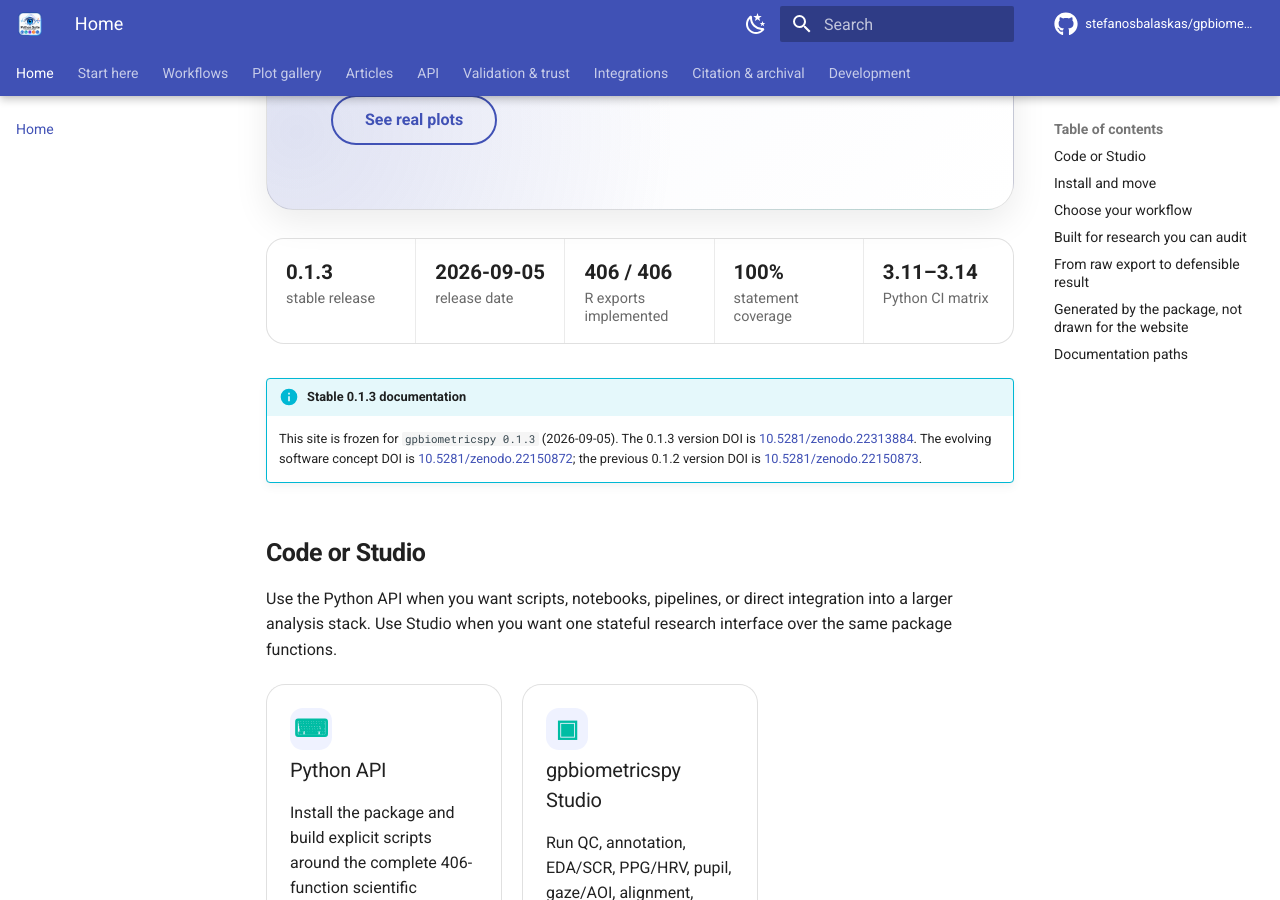
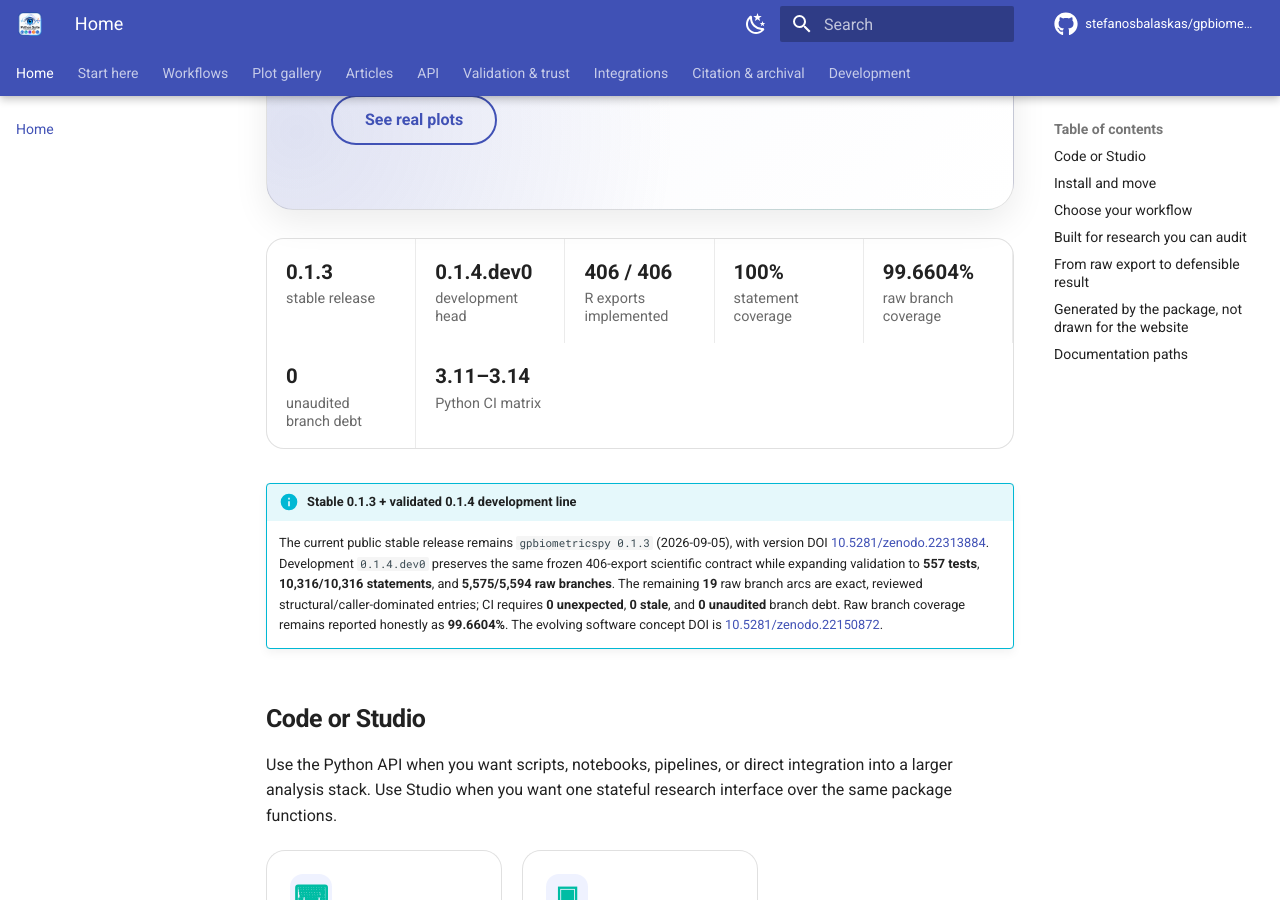
Before and after one commit to stefanosbalaskas/gpbiometricspy, an MkDocs documentation site: the page built from docs/index.md, in a window 1280 px wide and 900 px high, scrolled down 707 px. Built offline with MkDocs 1.6.1 and Material for MkDocs 9.7.7, drawn with Linux system fonts in a browser that asks for light colours; comment, search, counter and statistics services are not loaded; some of the changed text lies outside the part shown.

Commit message:
docs: surface 0.1.4 validation status

```diff
--- a/docs/index.md
+++ b/docs/index.md
@@ -17,14 +17,16 @@
 
 <div class="gp-status-grid">
 <div><span class="gp-status-value">0.1.3</span><span class="gp-status-label">stable release</span></div>
-<div><span class="gp-status-value">2026-09-05</span><span class="gp-status-label">release date</span></div>
+<div><span class="gp-status-value">0.1.4.dev0</span><span class="gp-status-label">development head</span></div>
 <div><span class="gp-status-value">406 / 406</span><span class="gp-status-label">R exports implemented</span></div>
 <div><span class="gp-status-value">100%</span><span class="gp-status-label">statement coverage</span></div>
+<div><span class="gp-status-value">99.6604%</span><span class="gp-status-label">raw branch coverage</span></div>
+<div><span class="gp-status-value">0</span><span class="gp-status-label">unaudited branch debt</span></div>
 <div><span class="gp-status-value">3.11–3.14</span><span class="gp-status-label">Python CI matrix</span></div>
 </div>
 
-!!! info "Stable 0.1.3 documentation"
-    This site is frozen for `gpbiometricspy 0.1.3` (2026-09-05). The 0.1.3 version DOI is [10.5281/zenodo.22313884](https://doi.org/10.5281/zenodo.22313884). The evolving software concept DOI is [10.5281/zenodo.22150872](https://doi.org/10.5281/zenodo.22150872); the previous 0.1.2 version DOI is [10.5281/zenodo.22150873](https://doi.org/10.5281/zenodo.22150873).
+!!! info "Stable 0.1.3 + validated 0.1.4 development line"
+    The current public stable release remains `gpbiometricspy 0.1.3` (2026-09-05), with version DOI [10.5281/zenodo.22313884](https://doi.org/10.5281/zenodo.22313884). Development `0.1.4.dev0` preserves the same frozen 406-export scientific contract while expanding validation to **557 tests**, **10,316/10,316 statements**, and **5,575/5,594 raw branches**. The remaining **19** raw branch arcs are exact, reviewed structural/caller-dominated entries; CI requires **0 unexpected**, **0 stale**, and **0 unaudited** branch debt. Raw branch coverage remains reported honestly as **99.6604%**. The evolving software concept DOI is [10.5281/zenodo.22150872](https://doi.org/10.5281/zenodo.22150872).
 
 ## Code or Studio
 
@@ -144,7 +146,7 @@ events = gp.extract_gazepoint_ttl_events(data)
 </div>
 <div class="gp-pillar">
 <h3>Validation as a first-class output</h3>
-<p>Current CI enforces 100% statement coverage across Ubuntu, Windows, and macOS on Python 3.11–3.14, plus deep parity, interoperability, Studio smoke, Chromium E2E and production-deployment checks.</p>
+<p>Current CI enforces 100% statement coverage across Ubuntu, Windows, and macOS on Python 3.11–3.14; a separate branch audit enforces a 99.6% raw floor plus exact equality to the reviewed structural-debt ledger, yielding zero unaudited missing paths. Deep parity, interoperability, Studio smoke, Chromium E2E and production-deployment checks remain independent gates.</p>
 <a href="deep-validation/">See validation →</a>
 </div>
 <div class="gp-pillar">
```
